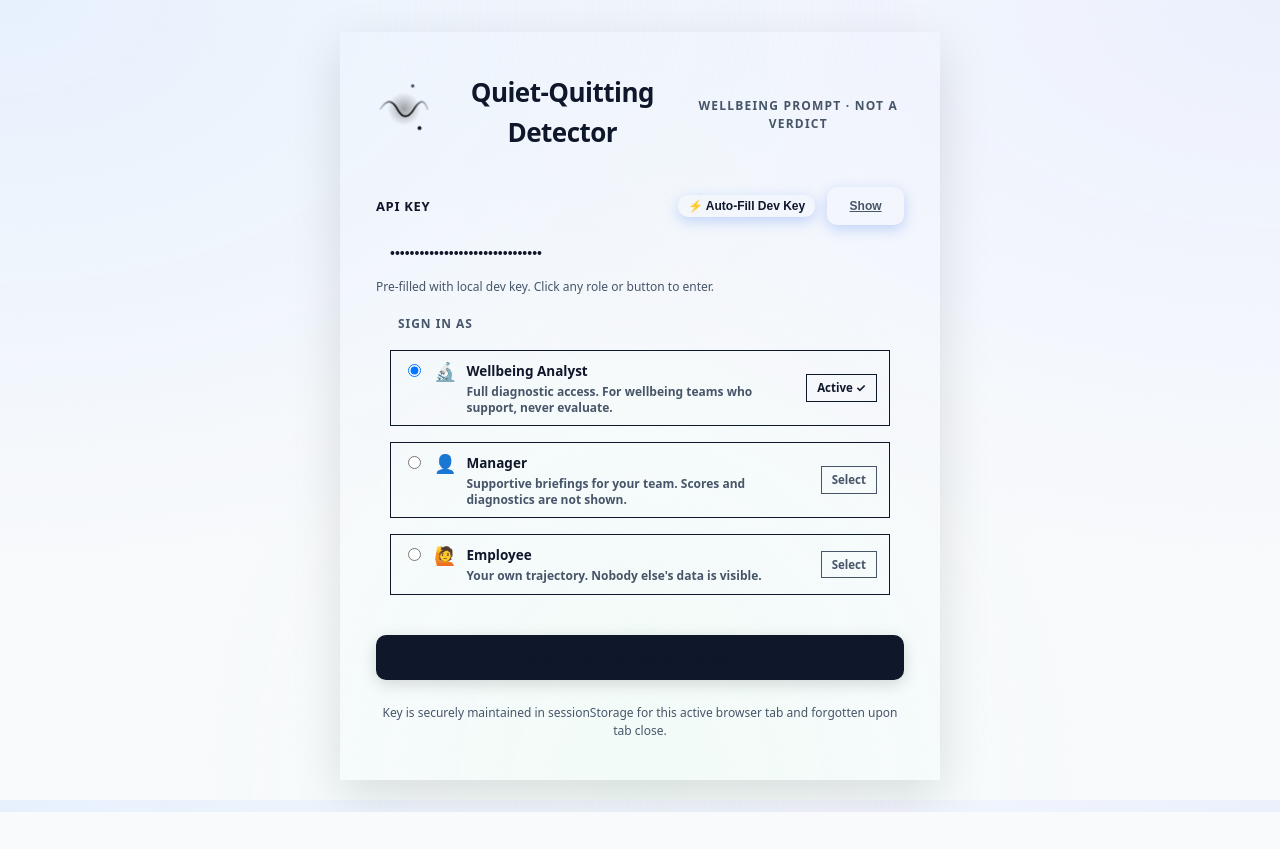
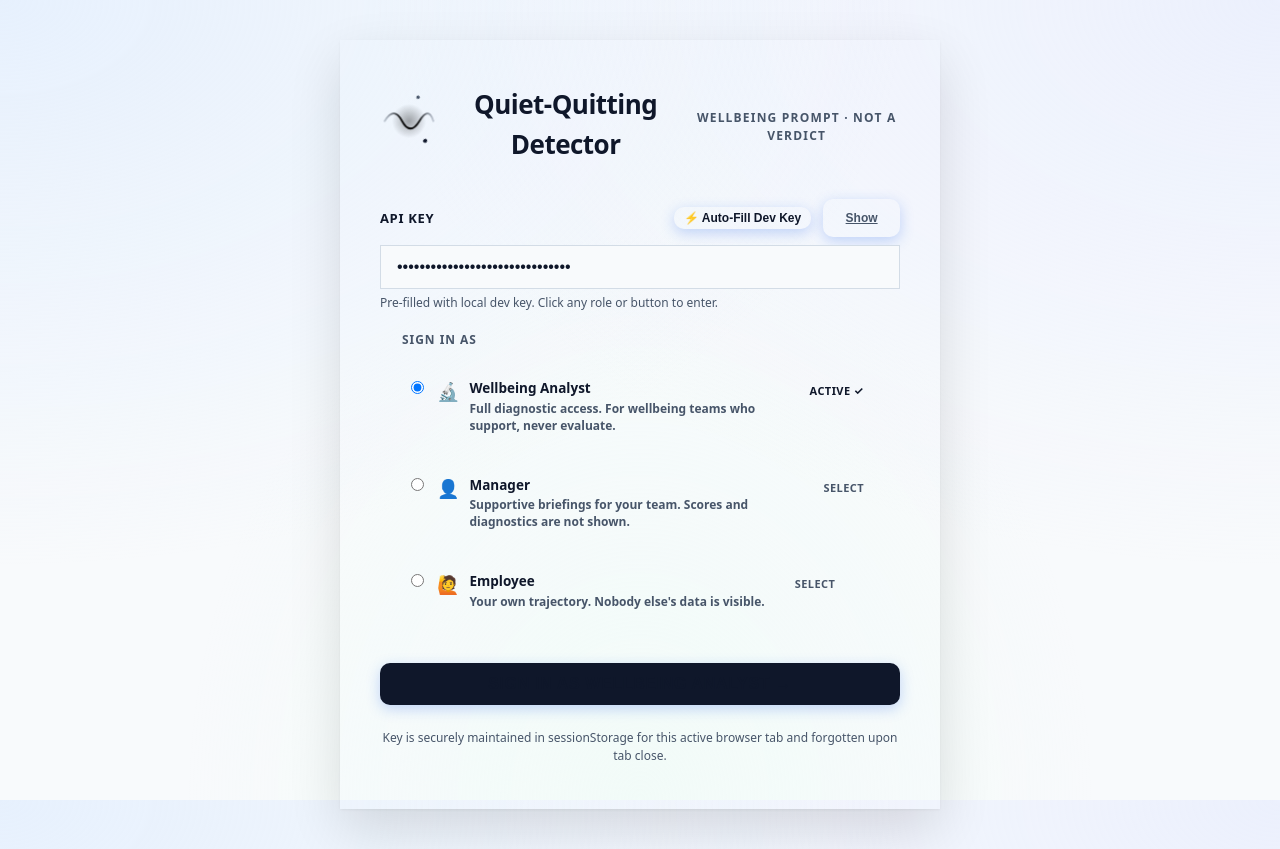
Before and after one commit to Athish2002/quiet-quitting-detector, a React (Vite) app in the folder frontend/: page / in a window 1280 px wide. Before the commit the page ends 812 px from the top, so only its background shows below. Built offline with nearby package versions, Linux system fonts and the light colour scheme.

Commit message:
feat(auth & animation): fix render auth with default dev keyring and add gate animation suite

```diff
--- a/frontend/src/components/ApiKeyGate.tsx
+++ b/frontend/src/components/ApiKeyGate.tsx
@@ -92,39 +92,19 @@ export function ApiKeyGate({ children }: { children: React.ReactNode }) {
   }
 
   return (
-    <div
-      style={{
-        minHeight: "100vh",
-        display: "flex",
-        alignItems: "center",
-        justifyContent: "center",
-        padding: "2rem 1.5rem",
-        background: "var(--paper)",
-      }}
-    >
-      <main
-        className="gate"
-        style={{
-          width: "100%",
-          maxWidth: "600px",
-          margin: "0 auto",
-          padding: "2.5rem 2.25rem",
-          background: "var(--surface)",
-          border: "1px solid var(--rule)",
-          boxShadow: "0 16px 48px rgba(0, 0, 0, 0.12)",
-        }}
-      >
+    <div className="gate-wrapper">
+      <main className="gate gate-card-animated">
         <div className="gate__brand" style={{ textAlign: "center", marginBottom: "1.75rem" }}>
           <div style={{ display: "inline-flex", alignItems: "center", justifyContent: "center", marginBottom: "12px", cursor: "pointer" }}>
-            <BrandSymbol size={56} interactive={true} />
+            <BrandSymbol size={58} interactive={true} animate={true} />
           </div>
           <h1 className="gate__title" style={{ margin: "0 0 6px", fontSize: "26px", fontFamily: "var(--font-heading)", color: "var(--ink)", letterSpacing: "-0.02em" }}>
             Quiet-Quitting Detector
           </h1>
-        <p className="gate__strapline" style={{ margin: 0, fontSize: "12px", color: "var(--muted)", textTransform: "uppercase", letterSpacing: "0.1em", fontWeight: 600 }}>
-          Wellbeing Prompt · Not a Verdict
-        </p>
-      </div>
+          <p className="gate__strapline" style={{ margin: 0, fontSize: "12px", color: "var(--muted)", textTransform: "uppercase", letterSpacing: "0.1em", fontWeight: 600 }}>
+            Wellbeing Prompt · Not a Verdict
+          </p>
+        </div>
 
       {rejected ? (
         <div role="alert" className="callout callout--alert" style={{ borderLeft: "4px solid var(--exit)", background: "var(--accent-bg)", padding: "12px 14px", marginBottom: "1.5rem", fontSize: "13.5px", color: "var(--exit)", lineHeight: "1.5" }}>
@@ -181,15 +161,7 @@ export function ApiKeyGate({ children }: { children: React.ReactNode }) {
                 value={draft}
                 onChange={(event) => setDraft(event.target.value)}
                 aria-describedby="api-key-help"
-                style={{
-                  width: "100%",
-                  padding: "12px 14px",
-                  fontSize: "14px",
-                  border: "1px solid var(--rule)",
-                  background: "var(--paper)",
-                  color: "var(--ink)",
-                  boxSizing: "border-box",
-                }}
+                className="gate__input-field"
                 required
               />
             </div>
@@ -209,17 +181,6 @@ export function ApiKeyGate({ children }: { children: React.ReactNode }) {
                   <label
                     key={r}
                     className={`gate__role-card ${isSelected ? "gate__role-card--selected" : ""}`}
-                    style={{
-                      display: "flex",
-                      alignItems: "center",
-                      justifyContent: "space-between",
-                      padding: "10px 12px",
-                      border: "1px solid",
-                      borderColor: isSelected ? "var(--accent)" : "var(--rule)",
-                      background: isSelected ? "var(--accent-bg)" : "var(--surface)",
-                      cursor: "pointer",
-                      transition: "all 0.15s ease",
-                    }}
                   >
                     <div style={{ display: "flex", alignItems: "flex-start", gap: "10px" }}>
                       <input
@@ -230,30 +191,18 @@ export function ApiKeyGate({ children }: { children: React.ReactNode }) {
                         onChange={() => handleRoleChange(r)}
                         style={{ marginTop: "3px", accentColor: "var(--accent)", cursor: "pointer" }}
                       />
-                      <span className="gate__role-icon" style={{ fontSize: "18px", lineHeight: "1.2" }}>
+                      <span className="gate__role-icon">
                         {ROLE_LABELS[r].icon}
                       </span>
-                      <span className="gate__role-info" style={{ display: "flex", flexDirection: "column", gap: "2px" }}>
-                        <strong style={{ fontSize: "13.5px", color: "var(--ink)" }}>{ROLE_LABELS[r].label}</strong>
-                        <span className="gate__role-desc" style={{ fontSize: "12px", color: "var(--muted)", lineHeight: "1.3" }}>
+                      <span className="gate__role-info">
+                        <strong>{ROLE_LABELS[r].label}</strong>
+                        <span className="gate__role-desc">
                           {ROLE_LABELS[r].description}
                         </span>
                       </span>
                     </div>
 
-                    <span
-                      style={{
-                        padding: "4px 10px",
-                        fontSize: "11.5px",
-                        fontWeight: 700,
-                        border: "1px solid",
-                        borderColor: isSelected ? "var(--accent)" : "var(--rule)",
-                        background: isSelected ? "var(--accent)" : "var(--paper)",
-                        color: isSelected ? "var(--surface)" : "var(--muted)",
-                        whiteSpace: "nowrap",
-                        marginLeft: "8px",
-                      }}
-                    >
+                    <span className="gate__role-badge">
                       {isSelected ? "Active ✓" : "Select"}
                     </span>
                   </label>
@@ -264,20 +213,8 @@ export function ApiKeyGate({ children }: { children: React.ReactNode }) {
 
           <button
             type="submit"
-            className="btn btn--primary"
+            className="btn btn--primary gate__submit-btn"
             disabled={!draft.trim()}
-            style={{
-              padding: "14px 24px",
-              fontSize: "15px",
-              fontWeight: 700,
-              letterSpacing: "0.02em",
-              background: draft.trim() ? "var(--ink)" : "var(--rule)",
-              color: draft.trim() ? "var(--paper)" : "var(--muted)",
-              border: "1px solid var(--rule)",
-              cursor: draft.trim() ? "pointer" : "not-allowed",
-              boxShadow: draft.trim() ? "0 4px 16px rgba(0,0,0,0.15)" : "none",
-              transition: "all 0.2s ease",
-            }}
           >
             Sign in as {ROLE_LABELS[selectedRole].label} &rarr;
           </button>
--- a/frontend/src/styles.css
+++ b/frontend/src/styles.css
@@ -3646,3 +3646,167 @@ input[type="range"]::-webkit-slider-thumb:hover {
   color: var(--muted);
   flex-shrink: 0;
 }
+
+/* ═══════════════════════════════════════════════════════════════════════════
+ * GATE LOGIN & ROLE-CHOOSING ANIMATION SUITE
+ * ═══════════════════════════════════════════════════════════════════════════ */
+
+.gate-wrapper {
+  min-height: 100vh;
+  display: flex;
+  align-items: center;
+  justify-content: center;
+  padding: 2.5rem 1.5rem;
+  background: var(--paper);
+  position: relative;
+  overflow: hidden;
+}
+
+/* Ambient dynamic backdrop glow */
+.gate-wrapper::before {
+  content: "";
+  position: absolute;
+  top: 20%;
+  left: 50%;
+  transform: translate(-50%, -50%);
+  width: 650px;
+  height: 450px;
+  background: radial-gradient(
+    ellipse at center,
+    var(--accent-bg) 0%,
+    rgba(29, 78, 107, 0.06) 50%,
+    transparent 70%
+  );
+  pointer-events: none;
+  filter: blur(40px);
+  animation: qqd-aurora-breathe 8s ease-in-out infinite alternate;
+  z-index: 0;
+}
+
+/* Subtle architectural grid pattern */
+.gate-wrapper::after {
+  content: "";
+  position: absolute;
+  inset: 0;
+  background-image:
+    linear-gradient(to right, var(--rule) 1px, transparent 1px),
+    linear-gradient(to bottom, var(--rule) 1px, transparent 1px);
+  background-size: 40px 40px;
+  opacity: 0.25;
+  pointer-events: none;
+  mask-image: radial-gradient(circle at center, black 30%, transparent 80%);
+  -webkit-mask-image: radial-gradient(circle at center, black 30%, transparent 80%);
+  z-index: 0;
+}
+
+@keyframes qqd-aurora-breathe {
+  0% {
+    transform: translate(-50%, -50%) scale(0.9);
+    opacity: 0.4;
+  }
+  50% {
+    transform: translate(-48%, -52%) scale(1.15);
+    opacity: 0.8;
+  }
+  100% {
+    transform: translate(-52%, -48%) scale(1.0);
+    opacity: 0.6;
+  }
+}
+
+.gate-card-animated {
+  position: relative;
+  z-index: 1;
+  width: 100%;
+  max-width: 600px;
+  margin: 0 auto;
+  padding: 2.75rem 2.5rem;
+  background: var(--surface);
+  border: 1px solid var(--rule);
+  border-top: 3px solid var(--accent);
+  box-shadow: 0 20px 50px rgba(0, 0, 0, 0.12), 0 1px 3px rgba(0, 0, 0, 0.06);
+  animation: qqd-gate-reveal 0.45s cubic-bezier(0.16, 1, 0.3, 1) backwards;
+}
+
+@keyframes qqd-gate-reveal {
+  0% {
+    opacity: 0;
+    transform: translateY(18px) scale(0.98);
+  }
+  100% {
+    opacity: 1;
+    transform: translateY(0) scale(1);
+  }
+}
+
+.gate__role-badge {
+  padding: 4px 10px;
+  font-size: 11px;
+  font-weight: 700;
+  letter-spacing: 0.04em;
+  text-transform: uppercase;
+  border: 1px solid var(--rule);
+  background: var(--paper);
+  color: var(--muted);
+  white-space: nowrap;
+  margin-left: 8px;
+  transition: all 0.18s ease;
+}
+
+.gate__role-card--selected .gate__role-badge {
+  border-color: var(--accent);
+  background: var(--accent);
+  color: var(--surface);
+  animation: qqd-badge-glow 2s ease-in-out infinite alternate;
+}
+
+@keyframes qqd-badge-glow {
+  0% {
+    box-shadow: 0 0 0 0 rgba(29, 78, 107, 0.3);
+  }
+  100% {
+    box-shadow: 0 0 8px 1px var(--accent);
+  }
+}
+
+.gate__submit-btn {
+  position: relative;
+  overflow: hidden;
+  padding: 14px 24px;
+  font-size: 14.5px;
+  font-weight: 700;
+  letter-spacing: 0.04em;
+  text-transform: uppercase;
+  background: var(--ink);
+  color: var(--paper);
+  border: 1px solid var(--rule);
+  cursor: pointer;
+  transition: all 0.2s cubic-bezier(0.16, 1, 0.3, 1);
+}
+
+.gate__submit-btn:hover:not(:disabled) {
+  transform: translateY(-2px);
+  box-shadow: 0 8px 24px rgba(0, 0, 0, 0.18);
+  border-color: var(--accent);
+}
+
+.gate__submit-btn:active:not(:disabled) {
+  transform: translateY(0);
+}
+
+.gate__input-field {
+  width: 100%;
+  padding: 12px 14px;
+  font-size: 14px;
+  border: 1px solid var(--rule);
+  background: var(--paper);
+  color: var(--ink);
+  box-sizing: border-box;
+  transition: border-color 0.15s ease, box-shadow 0.15s ease;
+}
+
+.gate__input-field:focus {
+  outline: none;
+  border-color: var(--accent);
+  box-shadow: 0 0 0 3px var(--accent-bg);
+}
```
Also changed, not shown: 2 other files (tests, documents, lock files or other folders).
